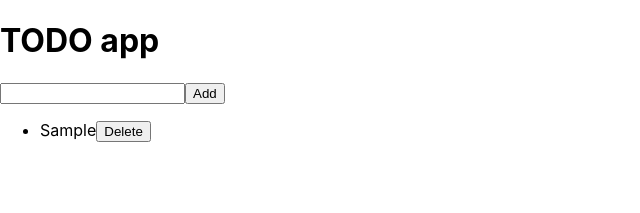
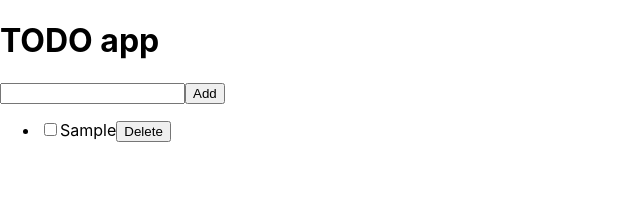
Before and after one commit to m19e/dixie-kotohajime, a React (Create React App) app: page / in a window 1280 px wide. Both pictures are taken after typing "Sample" into the empty fields and a click on the button "Add". Shown: the top 213 px of the page, without its empty margins (0-640 px from the left). Built offline with nearby package versions, Linux system fonts and the light colour scheme.

Commit message:
Add done prop to ITodo

```diff
--- a/src/App.tsx
+++ b/src/App.tsx
@@ -3,6 +3,7 @@ import React, { useState } from "react";
 interface ITodo {
     id: number;
     content: string;
+    done: boolean;
 }
 
 const App = () => {
@@ -14,7 +15,7 @@ const App = () => {
     };
 
     const add = () => {
-        setTodoList([...todoList, { id: todoList.length, content: value }]);
+        setTodoList([...todoList, { id: todoList.length, content: value, done: false }]);
         setValue("");
     };
 
@@ -30,6 +31,7 @@ const App = () => {
             <ul>
                 {todoList.map((todo: ITodo) => (
                     <li key={todo.id}>
+                        <input type="checkbox" checked={todo.done} />
                         {todo.content}
                         <button onClick={() => handleDelete(todo.id)}>Delete</button>
                     </li>
```
